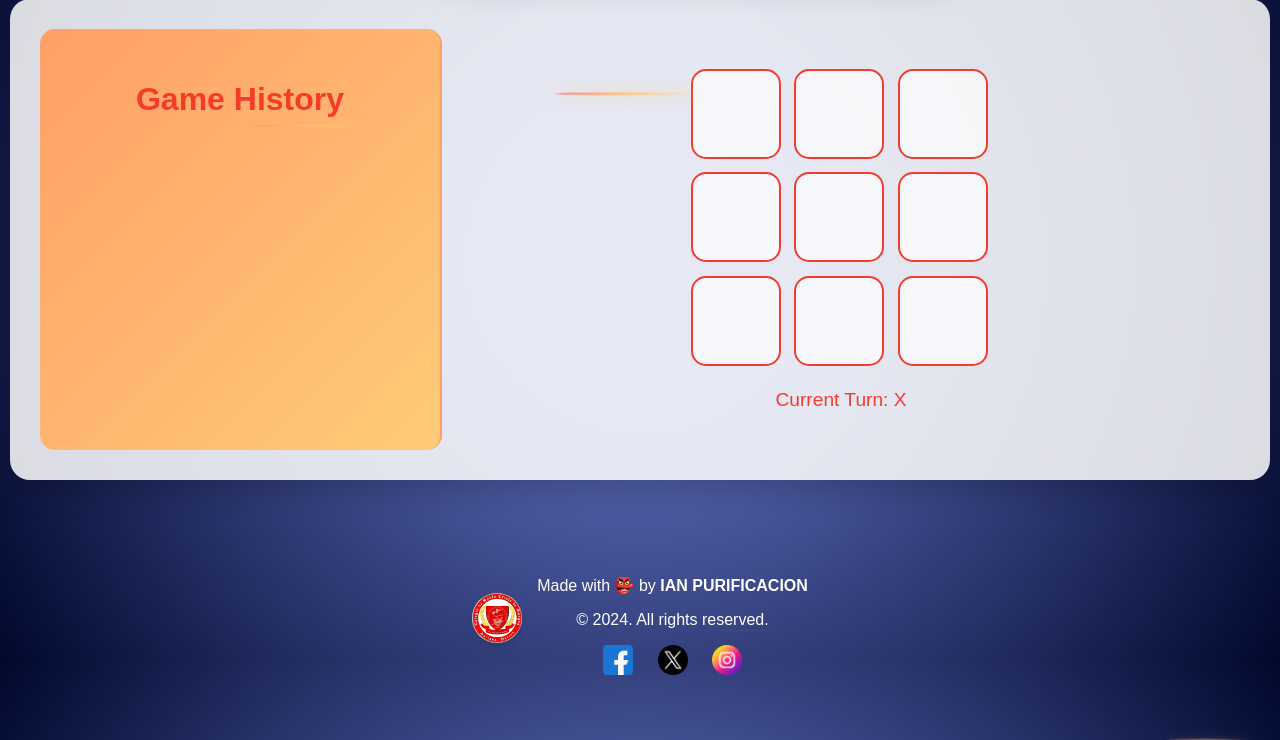
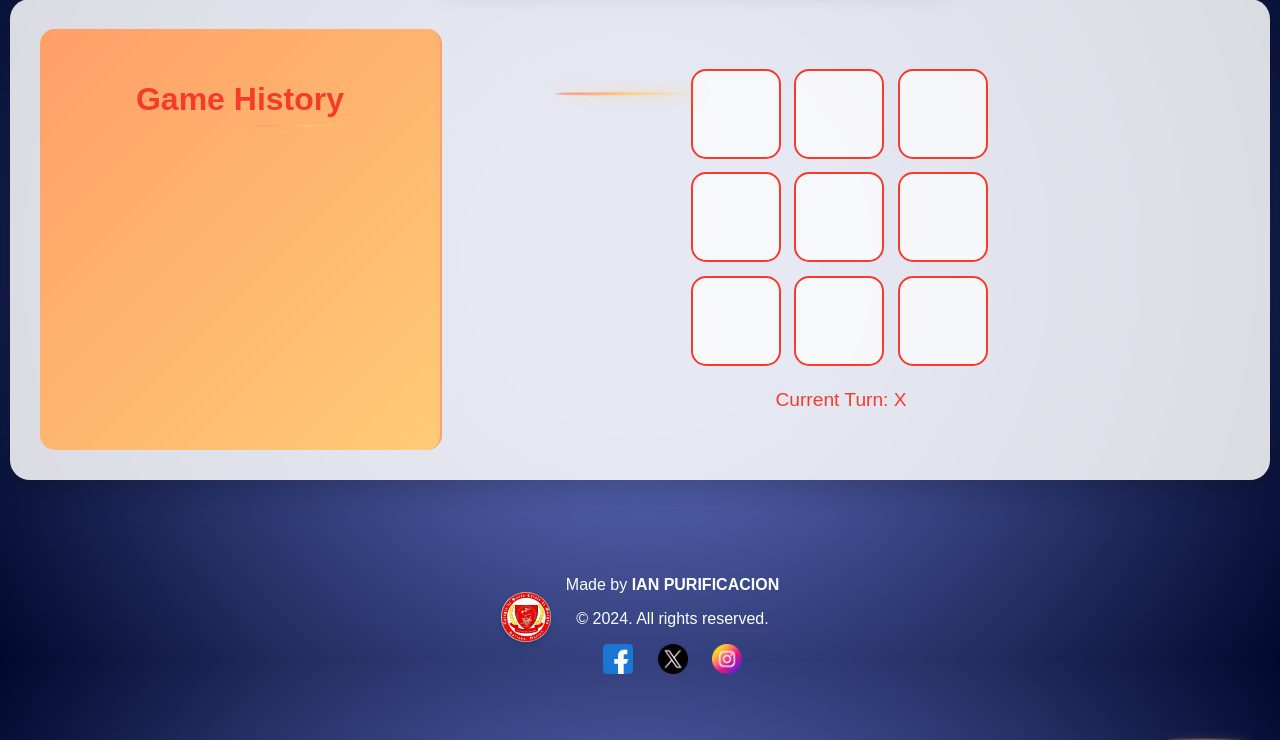
Before and after one commit to ianpurifying/ian-tac-toe_php, a PHP site: page / in a window 1280 px wide. Shown: the part 141-881 px from the top of the page. Run offline with PHP 8.4, Linux system fonts and the light colour scheme.

Commit message:
change the name

```diff
--- a/index.php
+++ b/index.php
@@ -74,7 +74,7 @@
             </div>
 
             <div class="footer-links">
-                <p>Made with 👺 by <a href="https://facebook.com/ianpurifying" target="_blank">IAN PURIFICACION</a></p>
+                <p>Made by <a href="https://facebook.com/ianpurifying" target="_blank">IAN PURIFICACION</a></p>
                 <p>&copy; <?= date("Y") ?>. All rights reserved.</p>
                 <div class="logo-links">
                     <a href="https://facebook.com/ianpurifying" target="_blank"><img src="styles/images/fb_logo.png" alt="Facebook" class="social-logo"></a>
```
